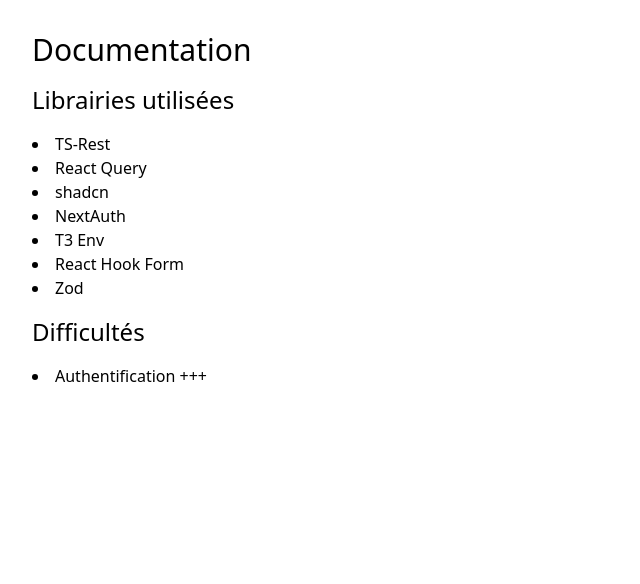
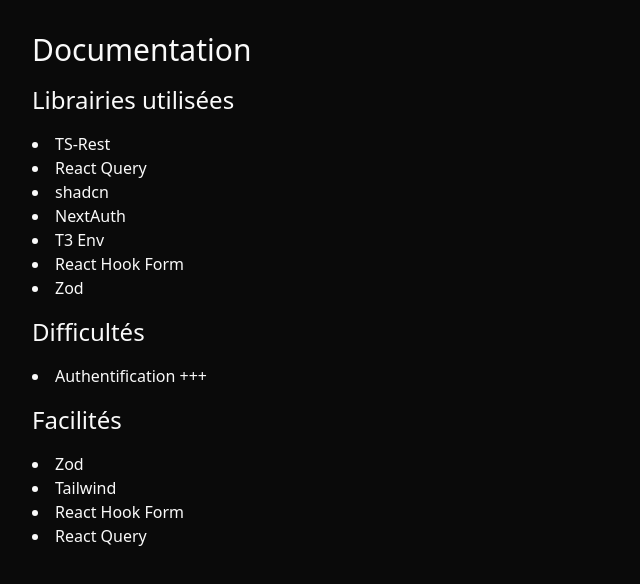
Before and after one commit to dosbenjamin/lc, a Next.js app in the folder apps/todo/: page /documentation in a window 1280 px wide. Shown: the top 584 px of the page, without its empty margins (0-640 px from the left). Built offline with nearby package versions, Linux system fonts and the light colour scheme; no server answers; what @ts-rest/core, @ts-rest/react-query would draw is missing.

Commit message:
feat: default theme for anonymous user

```diff
--- a/apps/todo/src/app/documentation/page.tsx
+++ b/apps/todo/src/app/documentation/page.tsx
@@ -1,5 +1,13 @@
-const DocumentationPage = () => (
-  <main className="flex flex-col gap-4 [&_h1]:text-3xl [&_h2]:text-2xl [&_li]:list-inside [&_li]:list-disc">
+import { authOptions } from '@auth/auth.options';
+import { ThemeSwitcher } from '@theme/components/theme-switcher';
+import { getServerSession } from 'next-auth';
+
+const DocumentationPage = async () => {
+  const session = await getServerSession(authOptions);
+
+  return (
+    <main className="flex justify-between items-start">
+      <article className="flex flex-col gap-4 [&_h1]:text-3xl [&_h2]:text-2xl [&_li]:list-inside [&_li]:list-disc">
         <h1>Documentation</h1>
         <h2>Librairies utilisées</h2>
         <ul>
@@ -15,7 +23,17 @@
         <ul>
           <li>Authentification +++</li>
         </ul>
+        <h2>Facilités</h2>
+        <ul>
+          <li>Zod</li>
+          <li>Tailwind</li>
+          <li>React Hook Form</li>
+          <li>React Query</li>
+        </ul>
+      </article>
+      {session ? <ThemeSwitcher /> : null}
     </main>
   );
+};
 
 export default DocumentationPage;
--- a/apps/todo/src/app/layout.tsx
+++ b/apps/todo/src/app/layout.tsx
@@ -2,16 +2,15 @@
 import { SessionProvider } from '@auth/components/session-provider';
 import { QueryClientProvider } from '@lib/react-query/query-client-provider';
 import type { PropsWithChildren } from 'react';
-import { getServerSession } from 'next-auth';
-import { authOptions } from '@auth/auth.options';
+import { getTheme } from '@theme/theme.helpers';
 
 type RootLayoutProps = PropsWithChildren;
 
 const RootLayout = async ({ children }: RootLayoutProps) => {
-  const session = await getServerSession(authOptions);
+  const theme = await getTheme();
 
   return (
-    <html lang="en" data-theme={session?.user.theme}>
+    <html lang="en" data-theme={theme}>
       <body className="bg-background text-foreground min-h-screen antialiased p-8">
         <QueryClientProvider>
           <SessionProvider>{children}</SessionProvider>
--- /dev/null
+++ b/apps/todo/src/features/theme/theme.helpers.ts
@@ -0,0 +1,7 @@
+import { authOptions } from '@auth/auth.options';
+import { DEFAULT_THEME } from '@theme/theme.constants';
+import { ThemeType } from '@theme/theme.types';
+import { getServerSession } from 'next-auth';
+
+export const getTheme = async (): Promise<ThemeType> =>
+  (await getServerSession(authOptions))?.user.theme ?? DEFAULT_THEME;
```
Lines whose indentation alone changed are shown as unchanged.
